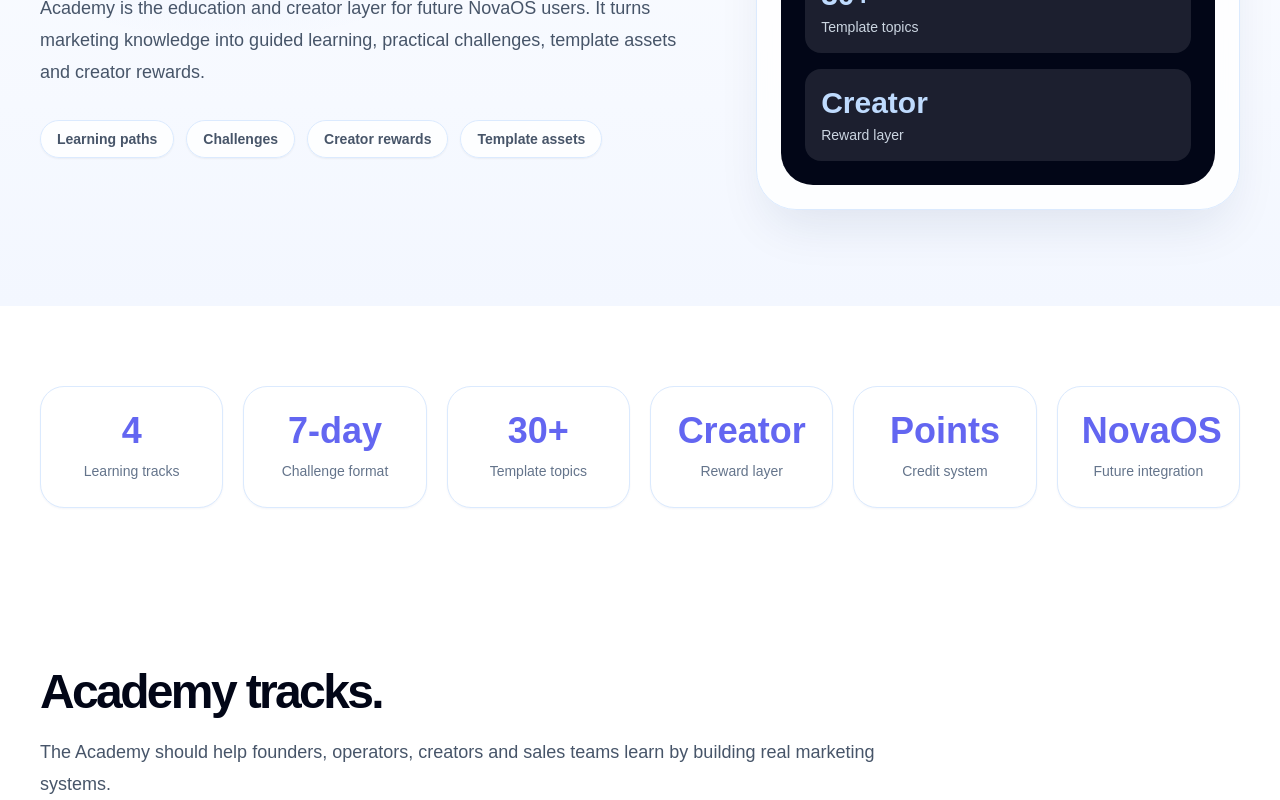
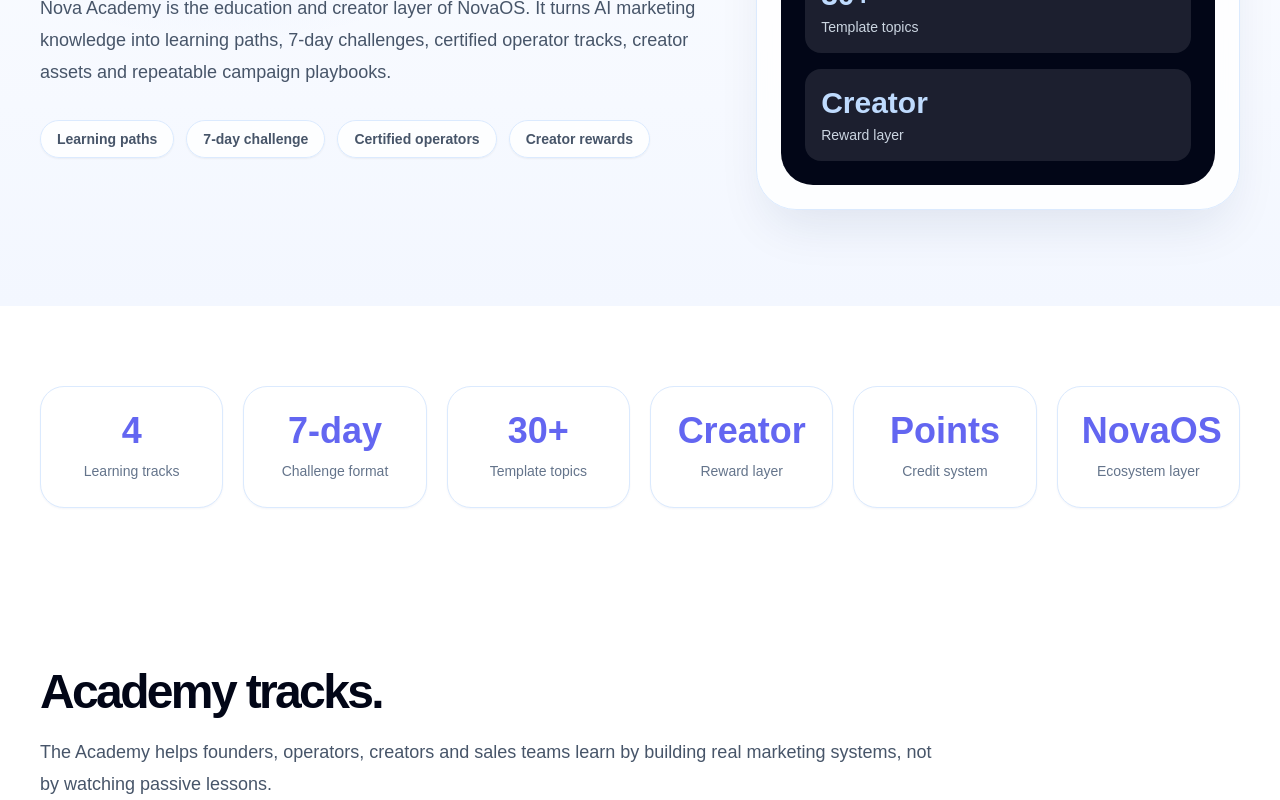
Before and after one commit to Booyuu/Novatest, a Next.js app: page /academy in a window 1280 px wide. Shown: the part 500-1300 px from the top of the page. Built offline with nearby package versions, Linux system fonts and the light colour scheme.

Commit message:
Reposition Academy as NovaOS ecosystem layer

```diff
--- a/app/academy/page.tsx
+++ b/app/academy/page.tsx
@@ -9,22 +9,22 @@
 
 const copy = {
   en: {
-    eyebrow: 'Academy', title: 'Learn, compete and grow inside the NovaOS ecosystem.', body: 'Academy is the education and creator layer for future NovaOS users. It turns marketing knowledge into guided learning, practical challenges, template assets and creator rewards.', badges: ['Learning paths', 'Challenges', 'Creator rewards', 'Template assets'], metrics: [['4', 'Learning tracks'], ['7-day', 'Challenge format'], ['30+', 'Template topics'], ['Creator', 'Reward layer'], ['Points', 'Credit system'], ['NovaOS', 'Future integration']],
-    cardsTitle: 'Academy tracks.', cardsBody: 'The Academy should help founders, operators, creators and sales teams learn by building real marketing systems.',
-    cards: [{ kicker: 'Track 01', title: 'AI Marketing Operator', body: 'Learn how to use AI to build content systems, campaign plans, lead paths and reporting loops.', points: ['AI workflow', 'Campaign operations', 'Growth dashboard'] }, { kicker: 'Track 02', title: 'GEO and AI Search', body: 'Learn how to structure authority content for search engines and AI answer engines.', points: ['FAQ clusters', 'Comparison pages', 'Answer-ready content'] }, { kicker: 'Track 03', title: 'Creator Template Builder', body: 'Teach creators how to package prompts, playbooks and campaign templates into reusable assets.', points: ['Prompt systems', 'Template packs', 'Creator rewards'] }, { kicker: 'Track 04', title: 'Business Growth Challenge', body: 'Short challenge formats that help teams build one complete marketing workflow in seven days.', points: ['7-day sprint', 'Case submission', 'Points and credits'] }, { kicker: 'Community', title: 'Case challenges', body: 'Turn real business problems into public or private challenges that generate reusable solutions.', points: ['Briefs', 'Submissions', 'Review system'] }, { kicker: 'Certification', title: 'Certified creators', body: 'A future recognition layer for creators who can deliver useful NovaOS-compatible assets.', points: ['Creator profile', 'Asset quality', 'Marketplace readiness'] }],
-    featureTitle: 'Marketing knowledge can become tradable assets.', featureBody: 'Academy is not just courses. It is the future bridge between learning, creator production, template marketplace and NovaOS workflow adoption.', featurePoints: ['Learning paths', 'Challenge missions', 'Creator asset packs', 'Points and rewards'],
-    processTitle: 'Academy operating model.', process: [{ kicker: 'Learn', title: 'Understand the system', body: 'Study AI marketing concepts through practical examples and templates.' }, { kicker: 'Build', title: 'Create a workflow', body: 'Apply the lesson to a real campaign, content system or lead funnel.' }, { kicker: 'Submit', title: 'Turn work into assets', body: 'Package outputs into templates, playbooks or case submissions.' }, { kicker: 'Grow', title: 'Earn recognition', body: 'Future creator rewards, certifications and marketplace distribution.' }],
-    faqTitle: 'Academy questions.', faqs: [['Is Academy live now?', 'Not yet. It is a planned ecosystem layer and can start as content, challenges and templates.'], ['Can creators participate?', 'Yes. The structure is designed for future creator rewards and template contribution.'], ['Can companies use Academy internally?', 'Yes. Training tracks can become onboarding material for marketing and sales teams.'], ['How does Academy connect to NovaOS?', 'Courses and challenges can produce workflows that later become NovaOS assets.']],
-    ctaTitle: 'Build the first NovaOS learning challenge.', ctaBody: 'A 7-day AI marketing challenge can become your first community, content and creator acquisition engine.', ctaLabel: 'Plan Academy launch',
+    eyebrow: 'Academy', title: 'Learn, compete and grow inside the NovaOS ecosystem.', body: 'Nova Academy is the education and creator layer of NovaOS. It turns AI marketing knowledge into learning paths, 7-day challenges, certified operator tracks, creator assets and repeatable campaign playbooks.', badges: ['Learning paths', '7-day challenge', 'Certified operators', 'Creator rewards'], metrics: [['4', 'Learning tracks'], ['7-day', 'Challenge format'], ['30+', 'Template topics'], ['Creator', 'Reward layer'], ['Points', 'Credit system'], ['NovaOS', 'Ecosystem layer']],
+    cardsTitle: 'Academy tracks.', cardsBody: 'The Academy helps founders, operators, creators and sales teams learn by building real marketing systems, not by watching passive lessons.',
+    cards: [{ kicker: 'Track 01', title: 'AI Marketing Operator', body: 'Learn how to use NovaOS to build content systems, campaign plans, lead paths and reporting loops.', points: ['AI workflow', 'Campaign operations', 'Growth dashboard'] }, { kicker: 'Track 02', title: 'GEO and AI Search', body: 'Learn how to structure authority content for search engines and AI answer engines.', points: ['FAQ clusters', 'Comparison pages', 'Answer-ready content'] }, { kicker: 'Track 03', title: 'Creator Template Builder', body: 'Teach creators how to package prompts, playbooks and campaign templates into reusable NovaOS assets.', points: ['Prompt systems', 'Template packs', 'Creator rewards'] }, { kicker: 'Track 04', title: 'Business Growth Challenge', body: 'A 7-day challenge format where users build a complete 30-day marketing campaign with NovaOS.', points: ['Brand Brain', 'Content calendar', 'Lead path'] }, { kicker: 'Community', title: 'Case challenges', body: 'Turn real business problems into challenge briefs that generate templates, cases and social distribution.', points: ['Briefs', 'Submissions', 'Review system'] }, { kicker: 'Certification', title: 'Certified creators', body: 'Recognition for creators who can deliver useful NovaOS-compatible assets and campaign systems.', points: ['Creator profile', 'Asset quality', 'Marketplace readiness'] }],
+    featureTitle: 'Marketing knowledge becomes tradable assets.', featureBody: 'Academy is not just education. It feeds the NovaOS marketplace with templates, campaign packs, positioning packs, creator submissions and certified playbooks.', featurePoints: ['Learning paths', 'Challenge missions', 'Creator asset packs', 'Credits and reputation points'],
+    processTitle: 'Academy operating model.', process: [{ kicker: 'Learn', title: 'Understand the system', body: 'Study AI marketing concepts through practical examples and templates.' }, { kicker: 'Build', title: 'Create a workflow', body: 'Apply the lesson to a real campaign, content system or lead funnel.' }, { kicker: 'Submit', title: 'Turn work into assets', body: 'Package outputs into templates, playbooks or case submissions.' }, { kicker: 'Grow', title: 'Earn recognition', body: 'Gain creator reputation, certification signals and marketplace visibility.' }],
+    faqTitle: 'Academy questions.', faqs: [['What is Nova Academy?', 'Nova Academy is the learning and certification layer of NovaOS.'], ['Can creators participate?', 'Yes. Creators can contribute templates, campaign packs, playbooks and challenge submissions.'], ['Can companies use Academy internally?', 'Yes. Training tracks can become onboarding material for marketing and sales teams.'], ['How does Academy connect to NovaOS?', 'Courses and challenges produce workflows that become NovaOS assets.']],
+    ctaTitle: 'Launch a NovaOS learning challenge.', ctaBody: 'A 7-day AI marketing challenge can become a community, content and creator acquisition engine.', ctaLabel: 'Plan Academy launch',
   },
   zh: {
-    eyebrow: '学院', title: '在 NovaOS 生态中学习、挑战和增长。', body: 'Academy 是未来 NovaOS 用户的教育与创作者层。它把营销知识变成学习路径、实战挑战、模板资产和创作者奖励。', badges: ['学习路径', '挑战赛', '创作者奖励', '模板资产'], metrics: [['4', '学习轨道'], ['7-day', '挑战形式'], ['30+', '模板主题'], ['Creator', '奖励层'], ['Points', '积分系统'], ['NovaOS', '未来接入']],
-    cardsTitle: '学院学习轨道。', cardsBody: 'Academy 应该帮助创始人、运营者、创作者和销售团队通过真实系统学习。',
-    cards: [{ kicker: '轨道 01', title: 'AI 营销运营者', body: '学习如何用 AI 搭建内容系统、活动计划、线索路径和数据反馈循环。', points: ['AI 工作流', '活动运营', '增长看板'] }, { kicker: '轨道 02', title: 'GEO 与 AI 搜索', body: '学习如何为搜索引擎和 AI 答案引擎构建权威内容。', points: ['FAQ 集群', '对比页面', '答案型内容'] }, { kicker: '轨道 03', title: '创作者模板构建', body: '教创作者把 prompt、playbook 和 campaign 模板打包成可复用资产。', points: ['Prompt 系统', '模板包', '创作者奖励'] }, { kicker: '轨道 04', title: '业务增长挑战', body: '通过短挑战帮助团队在 7 天内搭建完整营销工作流。', points: ['7 天冲刺', '案例提交', '积分与额度'] }, { kicker: '社区', title: '案例挑战赛', body: '把真实业务问题变成公开或私密挑战，产出可复用方案。', points: ['Brief', '提交', '评审系统'] }, { kicker: '认证', title: '认证创作者', body: '未来用于识别能交付高质量 NovaOS 兼容资产的创作者。', points: ['创作者档案', '资产质量', '市场准备'] }],
-    featureTitle: '营销知识可以变成可交易资产。', featureBody: 'Academy 不只是课程，而是学习、创作者生产、模板市场和 NovaOS 工作流采用之间的桥梁。', featurePoints: ['学习路径', '挑战任务', '创作者资产包', '积分与奖励'],
-    processTitle: '学院运营模型。', process: [{ kicker: '学习', title: '理解系统', body: '通过实用案例和模板学习 AI 营销概念。' }, { kicker: '搭建', title: '创建工作流', body: '把课程应用到真实 campaign、内容系统或线索漏斗。' }, { kicker: '提交', title: '把成果变成资产', body: '把输出打包成模板、手册或案例提交。' }, { kicker: '增长', title: '获得认可', body: '未来可以连接创作者奖励、认证和市场分发。' }],
-    faqTitle: '学院常见问题。', faqs: [['Academy 现在上线了吗？', '还没有。它是规划中的生态层，可以先从内容、挑战赛和模板开始。'], ['创作者可以参与吗？', '可以。结构已经为创作者奖励和模板贡献预留。'], ['企业可以内部使用吗？', '可以。学习轨道可以变成市场和销售团队的培训材料。'], ['Academy 如何连接 NovaOS？', '课程和挑战产出的工作流后续可以变成 NovaOS 资产。']],
-    ctaTitle: '设计第一个 NovaOS 学习挑战。', ctaBody: '一个 7 天 AI 营销挑战，可以成为最早的社区、内容和创作者获客引擎。', ctaLabel: '规划 Academy 启动',
+    eyebrow: '学院', title: '在 NovaOS 生态中学习、挑战和增长。', body: 'Nova Academy 是 NovaOS 的教育与创作者层。它把 AI 营销知识变成学习路径、7 天挑战、认证操盘手体系、创作者资产和可复用 campaign playbook。', badges: ['学习路径', '7 天挑战', '认证操盘手', '创作者奖励'], metrics: [['4', '学习轨道'], ['7-day', '挑战形式'], ['30+', '模板主题'], ['Creator', '奖励层'], ['Points', '积分系统'], ['NovaOS', '生态层']],
+    cardsTitle: '学院学习轨道。', cardsBody: 'Academy 帮助创始人、运营者、创作者和销售团队通过真实系统学习，而不是只看课程。',
+    cards: [{ kicker: '轨道 01', title: 'AI 营销运营者', body: '学习如何用 NovaOS 搭建内容系统、活动计划、线索路径和数据反馈循环。', points: ['AI 工作流', '活动运营', '增长看板'] }, { kicker: '轨道 02', title: 'GEO 与 AI 搜索', body: '学习如何为搜索引擎和 AI 答案引擎构建权威内容。', points: ['FAQ 集群', '对比页面', '答案型内容'] }, { kicker: '轨道 03', title: '创作者模板构建', body: '教创作者把 prompt、playbook 和 campaign 模板打包成 NovaOS 可复用资产。', points: ['Prompt 系统', '模板包', '创作者奖励'] }, { kicker: '轨道 04', title: '业务增长挑战', body: '用户通过 7 天挑战，用 NovaOS 搭建完整 30 天营销活动。', points: ['品牌大脑', '内容日历', '线索路径'] }, { kicker: '社区', title: '案例挑战赛', body: '把真实业务问题变成挑战 brief，产出模板、案例和社媒传播。', points: ['Brief', '提交', '评审系统'] }, { kicker: '认证', title: '认证创作者', body: '识别能交付高质量 NovaOS 兼容资产和 campaign 系统的创作者。', points: ['创作者档案', '资产质量', '市场准备'] }],
+    featureTitle: '营销知识变成可交易资产。', featureBody: 'Academy 不只是教育，它会为 NovaOS 市场提供模板、campaign pack、定位包、创作者作品和认证 playbook。', featurePoints: ['学习路径', '挑战任务', '创作者资产包', 'Credits 与声望积分'],
+    processTitle: '学院运营模型。', process: [{ kicker: '学习', title: '理解系统', body: '通过实用案例和模板学习 AI 营销概念。' }, { kicker: '搭建', title: '创建工作流', body: '把课程应用到真实 campaign、内容系统或线索漏斗。' }, { kicker: '提交', title: '把成果变成资产', body: '把输出打包成模板、手册或案例提交。' }, { kicker: '增长', title: '获得认可', body: '获得创作者声望、认证信号和市场曝光。' }],
+    faqTitle: '学院常见问题。', faqs: [['Nova Academy 是什么？', 'Nova Academy 是 NovaOS 的学习与认证层。'], ['创作者可以参与吗？', '可以。创作者可以贡献模板、campaign pack、playbook 和挑战赛作品。'], ['企业可以内部使用吗？', '可以。学习轨道可以变成市场和销售团队的培训材料。'], ['Academy 如何连接 NovaOS？', '课程和挑战产出的工作流会成为 NovaOS 资产。']],
+    ctaTitle: '启动 NovaOS 学习挑战。', ctaBody: '一个 7 天 AI 营销挑战，可以成为社区、内容和创作者获客引擎。', ctaLabel: '规划 Academy 启动',
   },
   ja: null,
   ko: null,
```
